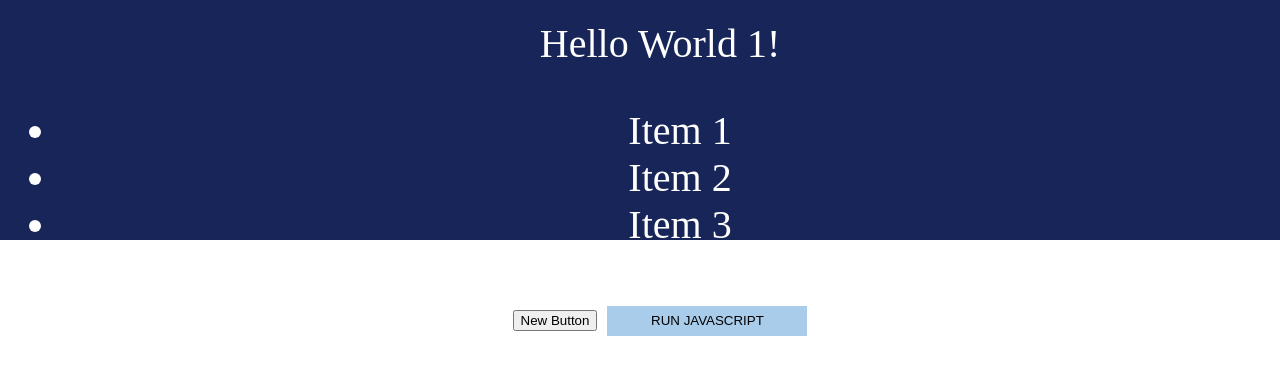
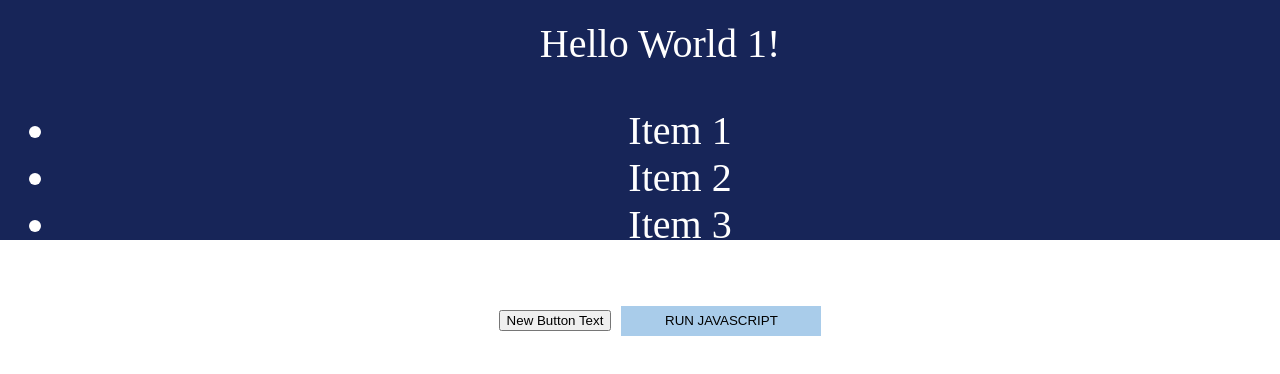
Before and after one commit to Rody-Kirwan/learn_vs_code, a plain HTML site: page index.html in a window 1280 px wide. Shown: the top 374 px of the page. Drawn offline with Linux system fonts and the light colour scheme.

Commit message:
new button text

```diff
--- a/index.html
+++ b/index.html
@@ -19,8 +19,8 @@
         <li>Item 2</li>
         <li>Item 3</li>
       </ul>
-      <button>
-        New Button
+      <button class="new-button">
+        New Button Text
       </button>
 
       <button onclick="alertMe()"; class="run-js-button">
```
